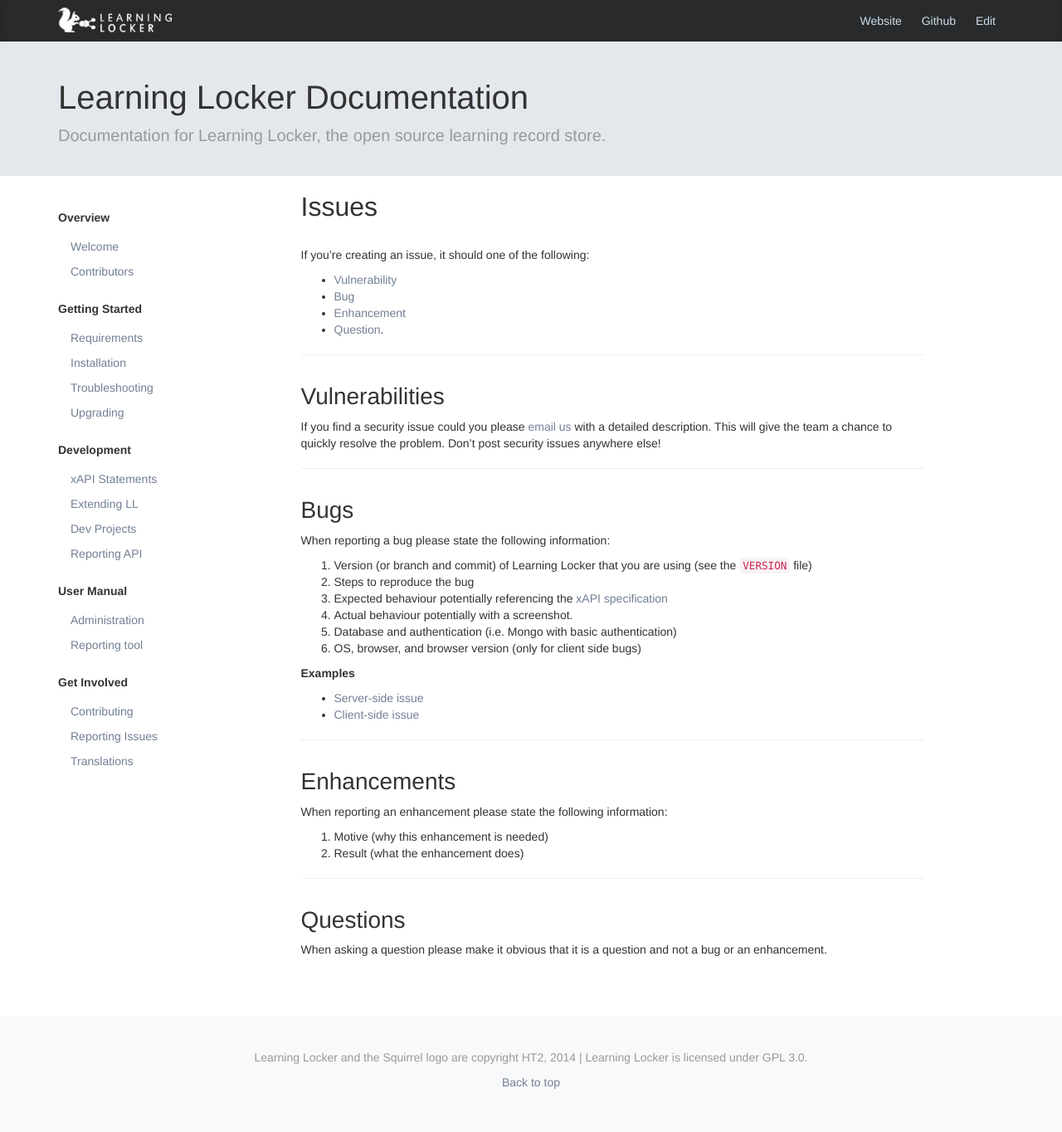
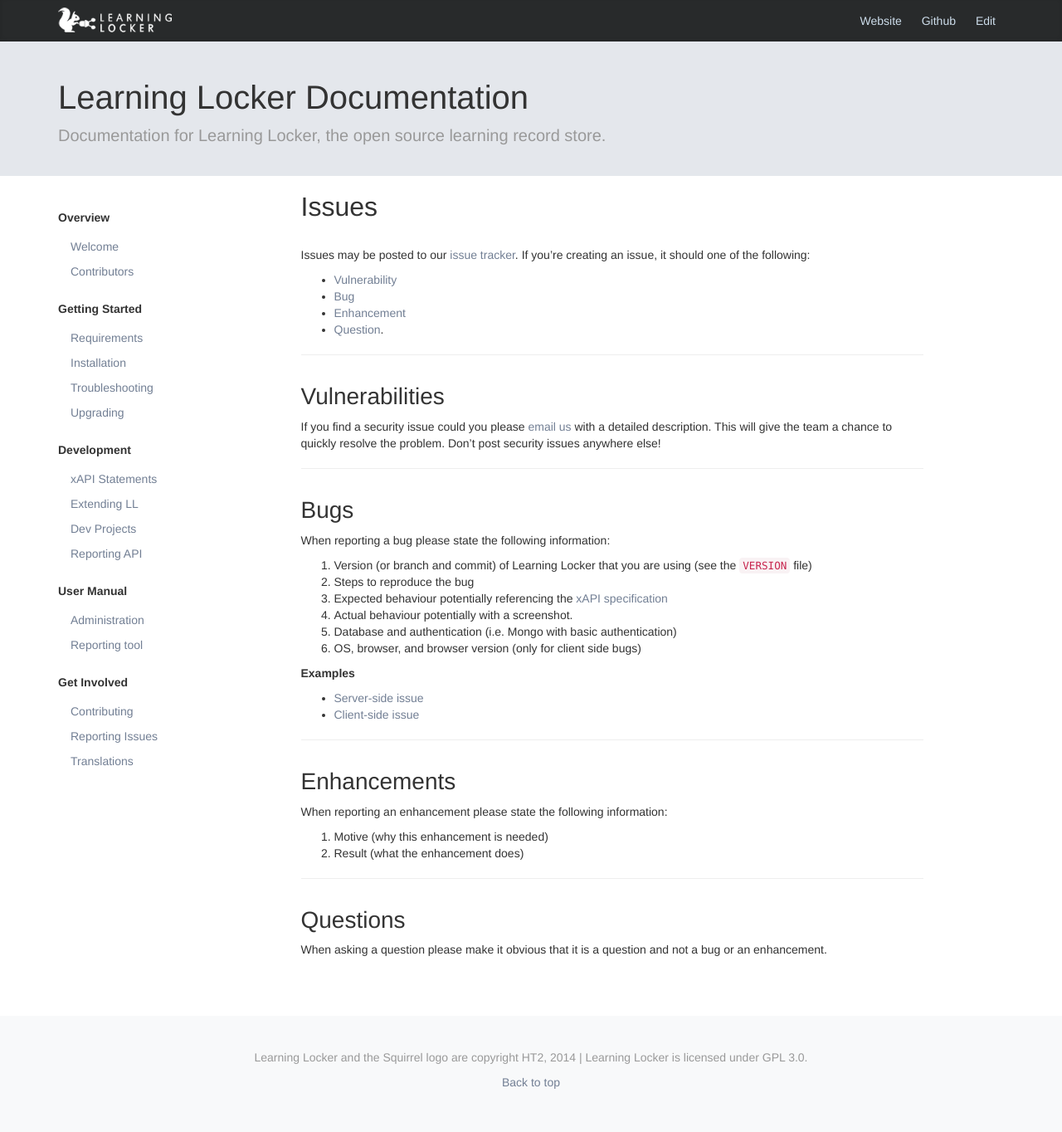
Before and after one commit to LearningLocker/docs, a Jekyll site: the page built from issues.md, in a window 1280 px wide. Shown: the whole page at 83% size. Built offline with Jekyll 4.4.1, drawn with Linux system fonts in a browser that asks for light colours; nearby versions of some CDN libraries.

Commit message:
Adds link to issue tracker.

```diff
--- a/issues.md
+++ b/issues.md
@@ -2,7 +2,7 @@
 ---
 
 # Issues
-If you're creating an issue, it should one of the following:
+Issues may be posted to our [issue tracker](https://github.com/LearningLocker/learninglocker/issues). If you're creating an issue, it should one of the following:
 
 - [Vulnerability](#vulnerabilities)
 - [Bug](#bugs)
```
